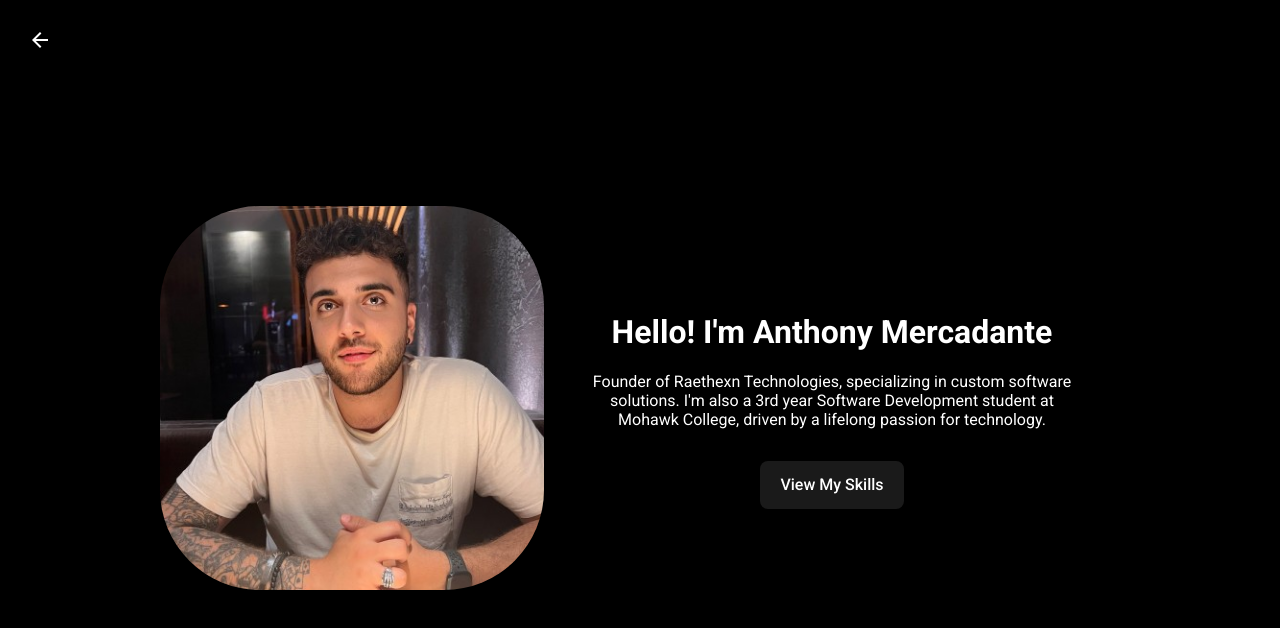
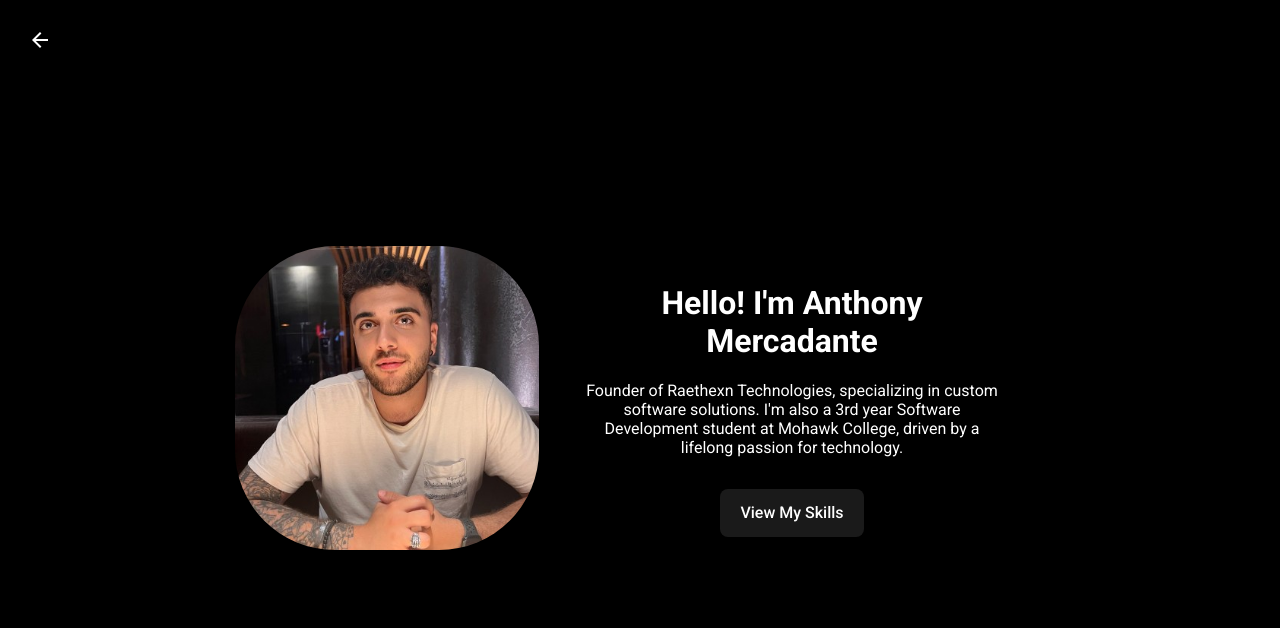
Before and after one commit to AnthonyMercadante/AnthonyMercadante.github.io, a React (Create React App) app: page /about-me in a window 1280 px wide. Shown: the top 628 px of the page. Built offline with nearby package versions, Linux system fonts and the light colour scheme.

Commit message:
Started groundwork for Landscape view on AboutMe Page.

```diff
--- a/src/App.css
+++ b/src/App.css
@@ -57,7 +57,7 @@ body {
 /* Media query for mobile screens */
 @media (max-width: 600px) {
   .floating-cursor {
-    top: 28%; /* Adjust for mobile screens */
+    top: 20%; /* Adjust for mobile screens */
     /* Additional adjustments for mobile, if needed */
   }
 
@@ -76,7 +76,7 @@ body {
   /* New media query for landscape orientation */
 @media (max-width: 896px) and (orientation: landscape) {
   .floating-cursor {
-    top: 10%;
+    top: 9%;
     left: 50%;
 
   }
--- a/src/components/AboutMe/AboutMe.tsx
+++ b/src/components/AboutMe/AboutMe.tsx
@@ -1,29 +1,20 @@
 // AboutMe.tsx
-// This component renders the About Me page, including a profile image, a brief introduction,
-// and a button to navigate to the Skills page.
-
-// Importing React and necessary components from Material-UI
 import React from 'react';
 import { Button, IconButton, Grid, Box, useTheme } from '@mui/material';
 import ArrowBackIcon from '@mui/icons-material/ArrowBack';
 import { useNavigate } from 'react-router-dom';
-
-// Importing assets
 import profileImage from '../../assets/images/professional-photo.jpg';
 
 const AboutMe = () => {
-  // Using Material-UI theme and React Router's navigate function
   const theme = useTheme();
   const navigate = useNavigate();
 
-  // Function to navigate to the Skills page
   const navigateToSkills = () => {
     navigate('/skills');
   };
 
-  // Function to handle back navigation
   const handleBack = () => {
-    navigate(-1); // Navigate back to the previous page
+    navigate(-1);
   };
 
   return (
@@ -41,13 +32,19 @@ const AboutMe = () => {
         boxSizing: 'border-box',
         overflow: 'hidden',
         px: [2, 4, 8],
+        '@media (orientation: landscape)': {
+          px: [1, 2, 4], // Adjust padding for landscape orientation
+          '& .about-me-profile-image': {
+            maxWidth: '80%', // Adjust image size for landscape orientation
+          },
+        },
       }}
     >
       <IconButton onClick={handleBack} sx={{ position: 'absolute', top: 20, left: 20, zIndex: 1 }}>
         <ArrowBackIcon />
       </IconButton>
       <Grid container spacing={0} justifyContent="center" alignItems="center">
-        <Grid item xs={12} sm={6} md={4}>
+        <Grid item xs={12} sm={6} md={4} lg={3}>
           <img
             src={profileImage}
             alt="Profile"
@@ -60,7 +57,7 @@ const AboutMe = () => {
             className='about-me-profile-image'
           />
         </Grid>
-        <Grid item xs={12} sm={8} md={6} style={{ textAlign: 'center', padding: theme.spacing(5) }}>
+        <Grid item xs={12} sm={8} md={6} lg={5} style={{ textAlign: 'center', padding: theme.spacing(5) }}>
           <h1>Hello! I'm Anthony Mercadante</h1>
           <p>
             Founder of Raethexn Technologies, specializing in custom software solutions.
```
